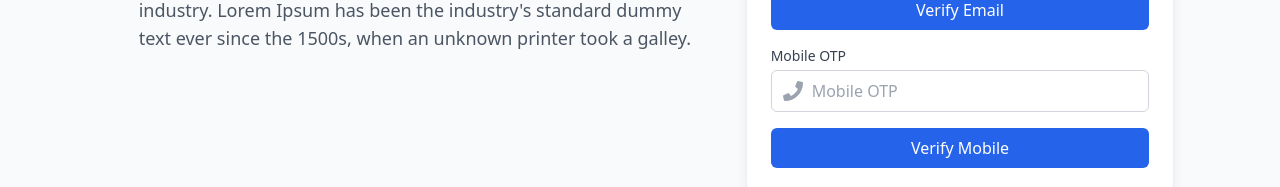
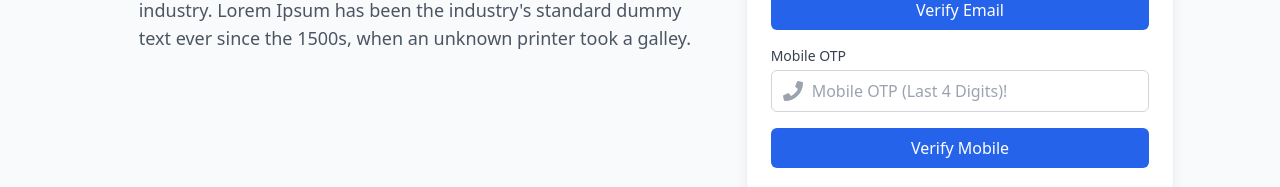
Before and after one commit to aman-q/Cuvette_frontend, a React (Create React App) app: page /verify in a window 1280 px wide. Shown: the part 462-649 px from the top of the page. Built offline with nearby package versions, Linux system fonts and the light colour scheme; no server answers; sample sign-in values are in the browser's storage.

Commit message:
Added mesaage

```diff
--- a/src/pages/signUp2.jsx
+++ b/src/pages/signUp2.jsx
@@ -126,7 +126,7 @@ const SignUpPage2 = () => {
                 type="number"
                 id="mobile"
                 className={`mt-1 block w-full border border-gray-300 rounded-md p-2 pl-10 pr-10 focus:ring-blue-500 focus:border-blue-500 ${isVerifiedMobile ? 'border-green-500' : ''}`}
-                placeholder="Mobile OTP"
+                placeholder="Mobile OTP (Last 4 Digits)!"
                 value={mobileOtp}
                 onChange={(e) => setMobileOtp(e.target.value)}
               />
```
